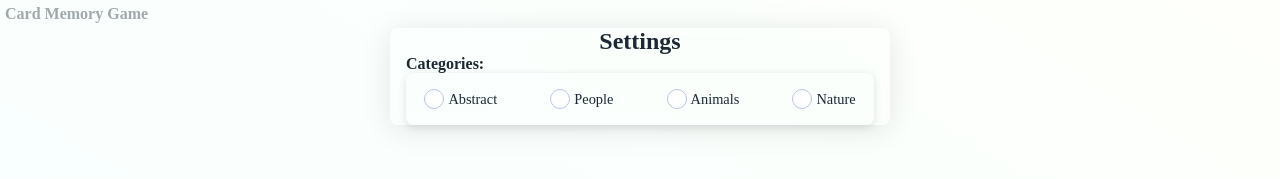
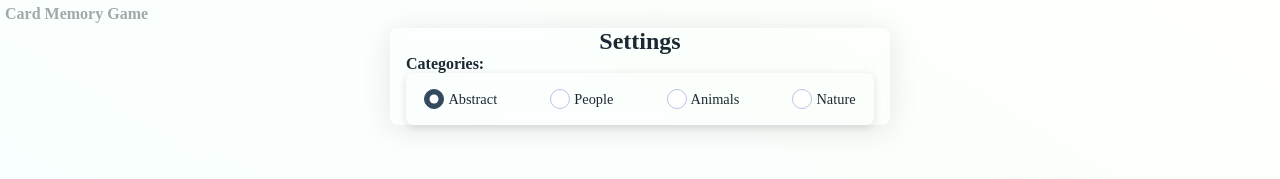
Before and after one commit to karmeensec/card-memory-game-react, a React (Vite) app: page / in a window 1280 px wide. Shown: the top 179 px of the page. Built offline with nearby package versions, Linux system fonts and the light colour scheme; no server answers; a web font is replaced by a local one.

Commit message:
cheking the categories

```diff
--- a/src/components/RadioButton/RadioButton.jsx
+++ b/src/components/RadioButton/RadioButton.jsx
@@ -1,13 +1,15 @@
 import React from 'react'
 import styles from './RadioButton.module.css';
 
-const RadioButton = ({ name }) => {
+const RadioButton = ({ name, category }) => {
+
+    const isChecked = name === category;    // if both are equal, true - false
 
   return (
 
     <div className={`${styles.radioBox}`}>
 
-        <input type="radio" name={name} id={name} value={name} />
+        <input type="radio" name={name} id={name} value={name} checked={isChecked} />
         <label htmlFor={name}> {name} </label>
 
     </div>
```
